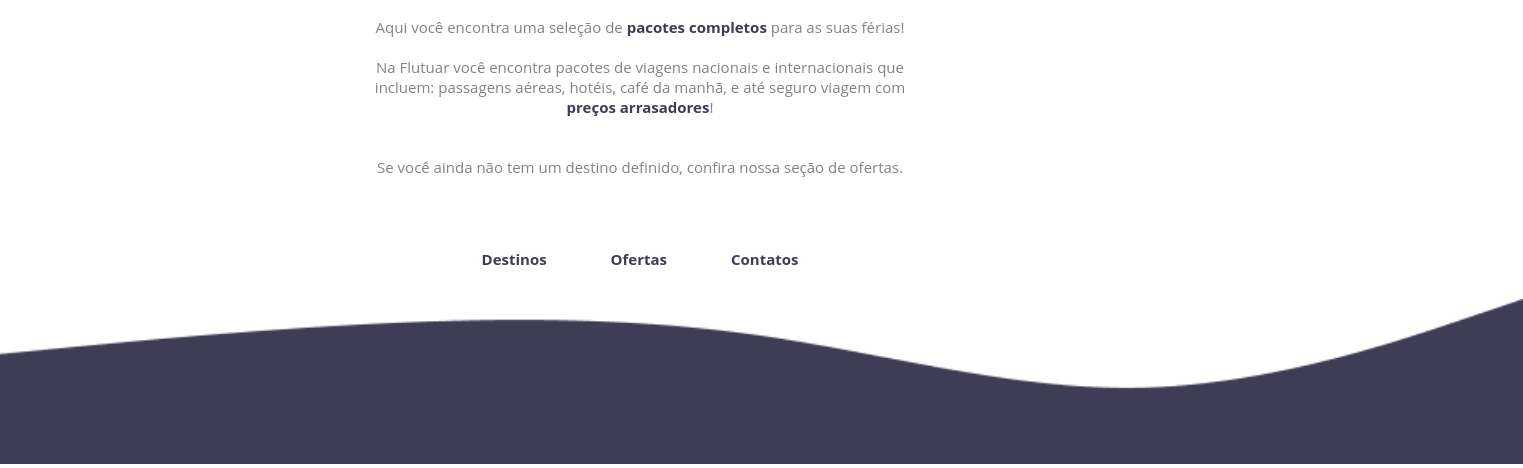
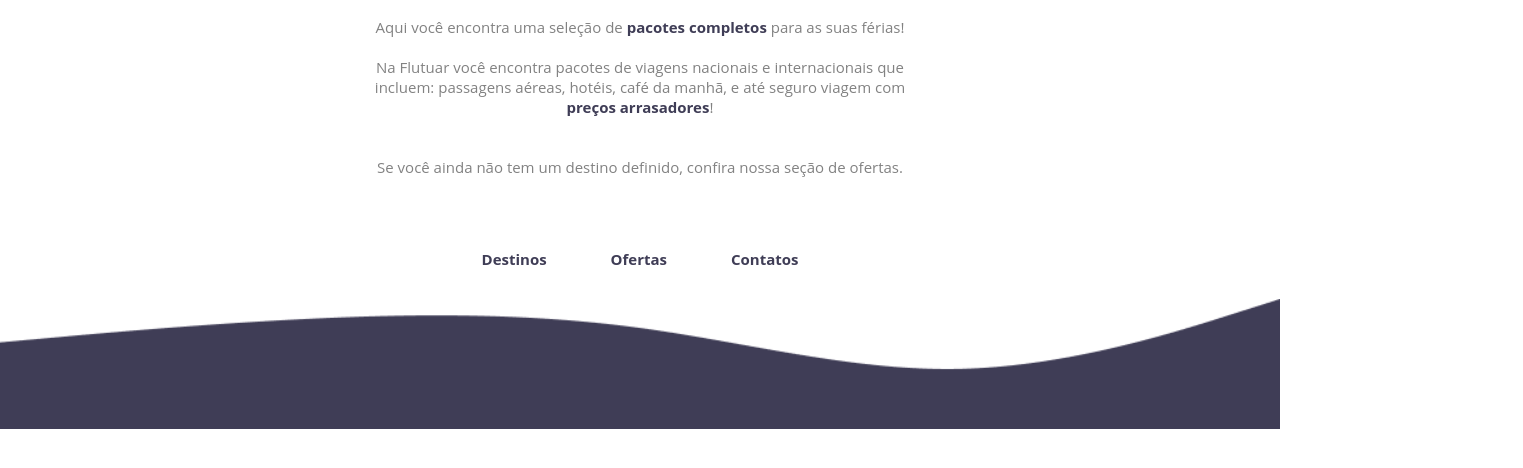
Before and after one commit to gabcamargo/flutuar, a plain HTML site: page index.html in a window 1280 px wide. Shown: the part 348-816 px from the top of the page, 1523 px wide, since content can reach past the window. Drawn offline with Linux system fonts and the light colour scheme.

Commit message:
ajuste tamanho da imagem footer.

```diff
--- a/style.css
+++ b/style.css
@@ -58,7 +58,6 @@ margin-bottom: 62px;
 }
 
 #wave {
-    height: 11em;
-    width: 101.5em;
+    width: 100%;
     margin: 30px 0 0;
 }
```
